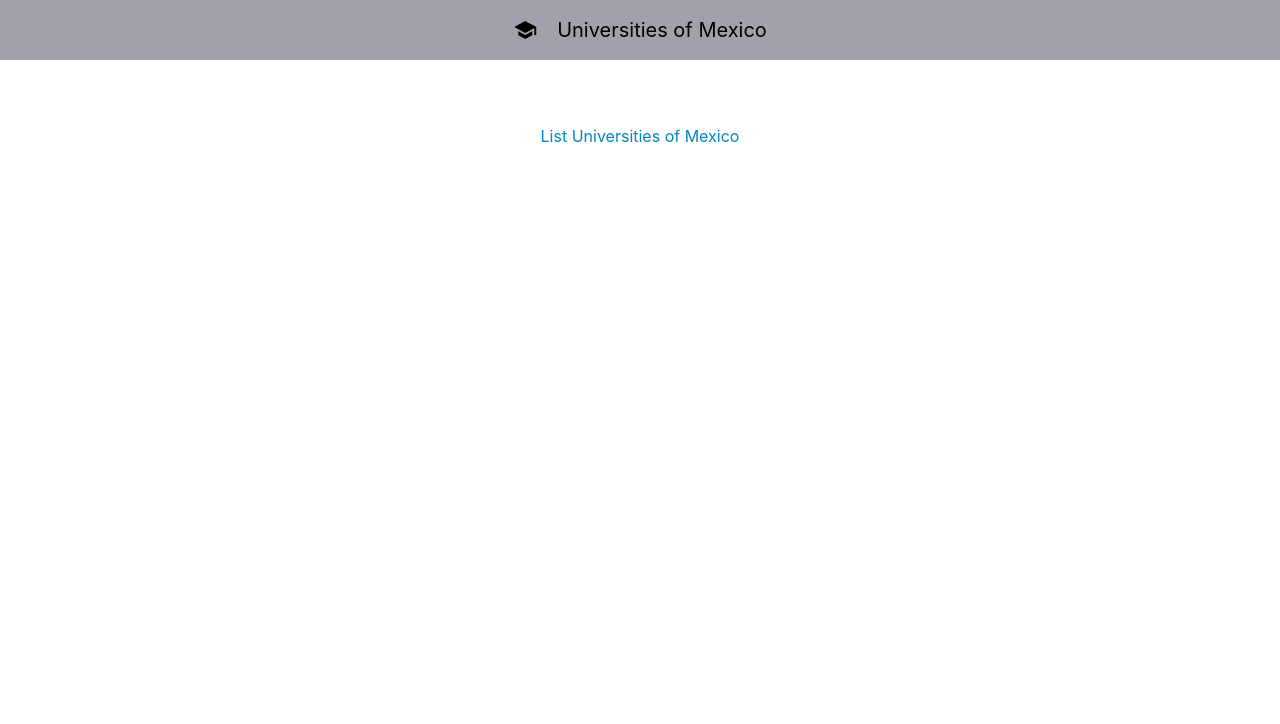
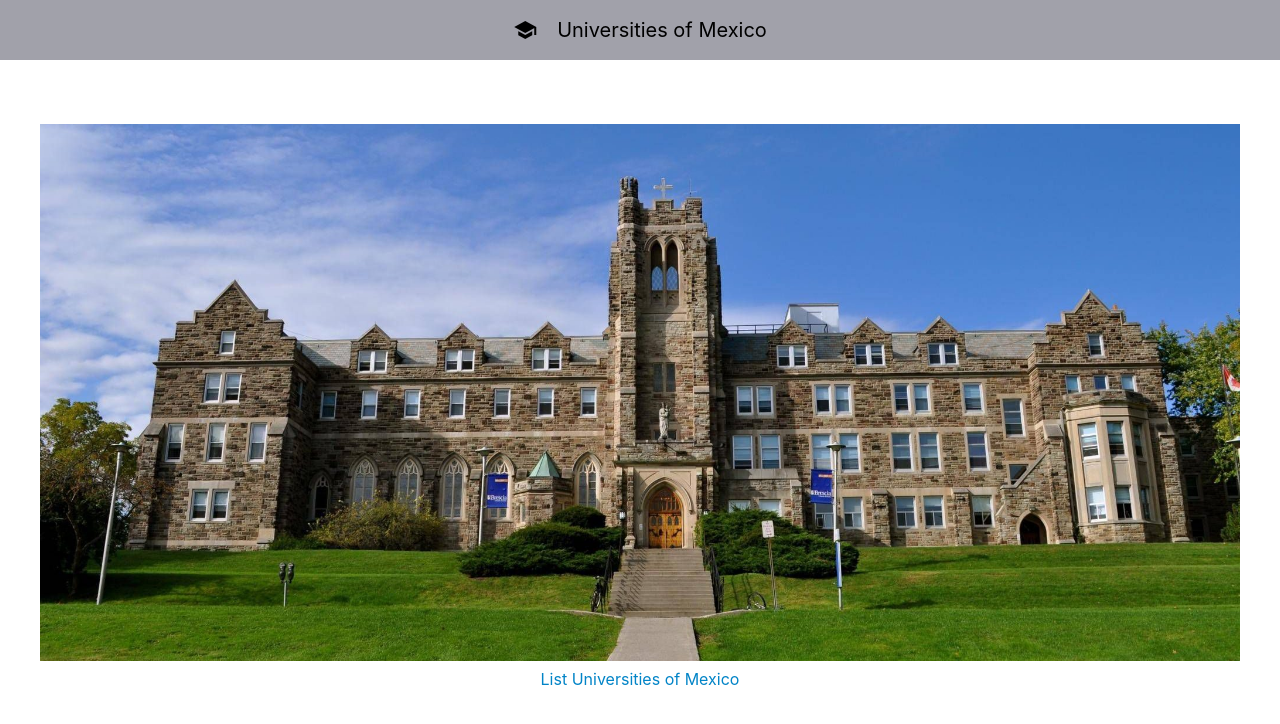
Before and after one commit to Pabloitl/rocktech-next-learn, a Next.js app: page / in a window 1280 px wide. Shown: the top 724 px of the page. Built offline with nearby package versions, Linux system fonts and the light colour scheme.

Commit message:
feat: Add images

```diff
--- a/next.config.js
+++ b/next.config.js
@@ -1,6 +1,9 @@
 /** @type {import('next').NextConfig} */
 const nextConfig = {
-    reactStrictMode: true
+    reactStrictMode: true,
+    images: {
+        domains: [ 'sbooks.net' ]
+    }
 }
 
 module.exports = nextConfig
--- a/pages/index.js
+++ b/pages/index.js
@@ -1,10 +1,16 @@
 import Anchor from "../components/anchor";
 import Container from "../components/container";
+import Image from "next/image";
+import UniversityImage from "../public/university.jpeg";
 
 export default function Index() {
   return (
     <Container>
       <div className="p-10 text-center">
+          <Image
+              alt="University"
+              src={UniversityImage}
+          />
         <Anchor to="/universities">List Universities of Mexico</Anchor>
       </div>
     </Container>
--- a/pages/universities/[name].js
+++ b/pages/universities/[name].js
@@ -1,12 +1,21 @@
 import Anchor from "../../components/anchor";
 import Card from "../../components/card";
 import Container from "../../components/container";
+import Image from "next/image";
 import getUniversities, { getUniversity } from "../api/universities";
 
 export default function University({ university }) {
   return (
     <Container>
       <h1 className="p-1 text-xl"> {university.name} </h1>
+      <div className="p-10">
+        <Image
+          alt="University"
+          src="/university.jpeg"
+          width={2048}
+          height={916}
+        />
+      </div>
       <Card>
         <p> Country: {university.country} </p>
         <p> Code: {university.alpha_two_code} </p>
--- a/pages/universities/index.js
+++ b/pages/universities/index.js
@@ -1,3 +1,4 @@
+import Image from "next/image";
 import Anchor from "../../components/anchor";
 import Container from "../../components/container";
 import getUniversities from "../api/universities";
@@ -6,6 +7,14 @@ export default function Universities({ universities }) {
   return (
     <Container>
       <h2 className="text-lg text-center">List of Universities</h2>
+      <div className="p-5 text-center">
+        <Image
+          alt="Books"
+          src="https://sbooks.net/wp-content/uploads/2021/10/old-book-flying-letters-magic-light-background-bookshelf-library-ancient-books-as-symbol-knowledge-history-218640948.jpg"
+          width={1600}
+          height={789}
+        />
+      </div>
       <ul className="p-4 text-center">
         {universities.map((university, index) => {
           return (
```
Also changed, not shown: public/university.jpeg (added), 1 other file (tests, documents, lock files or other folders).
